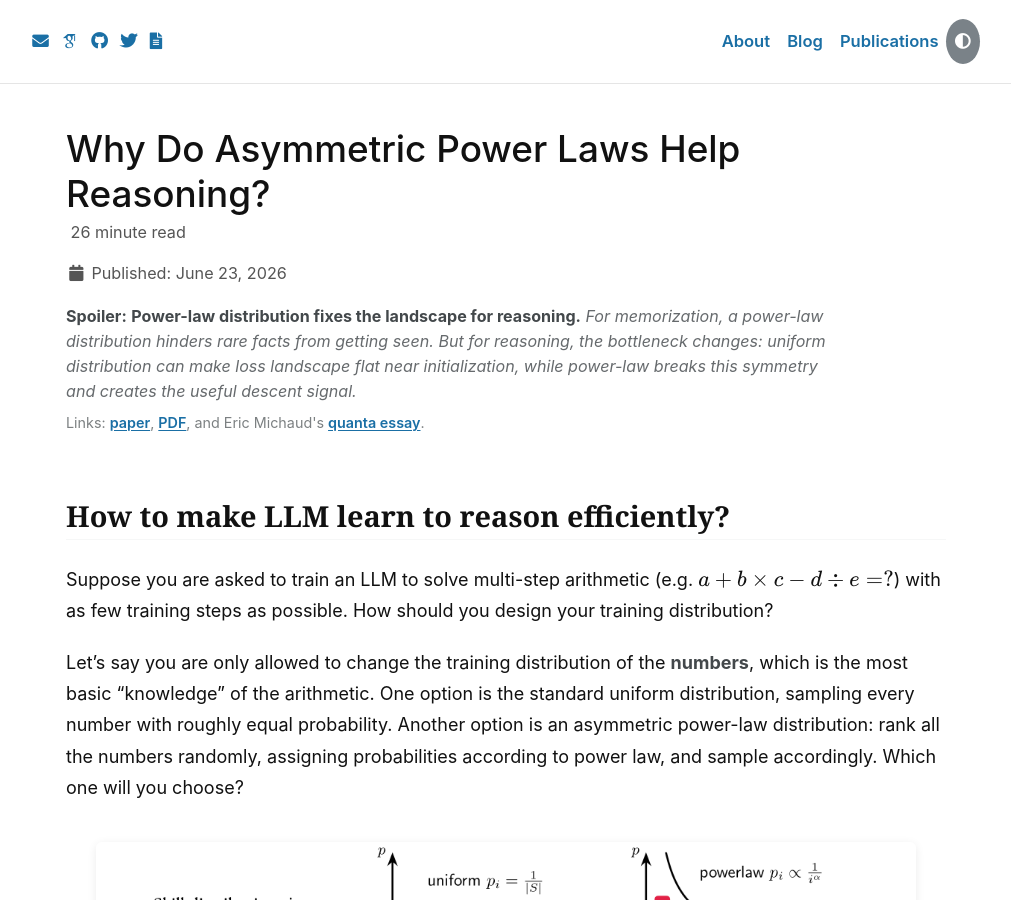
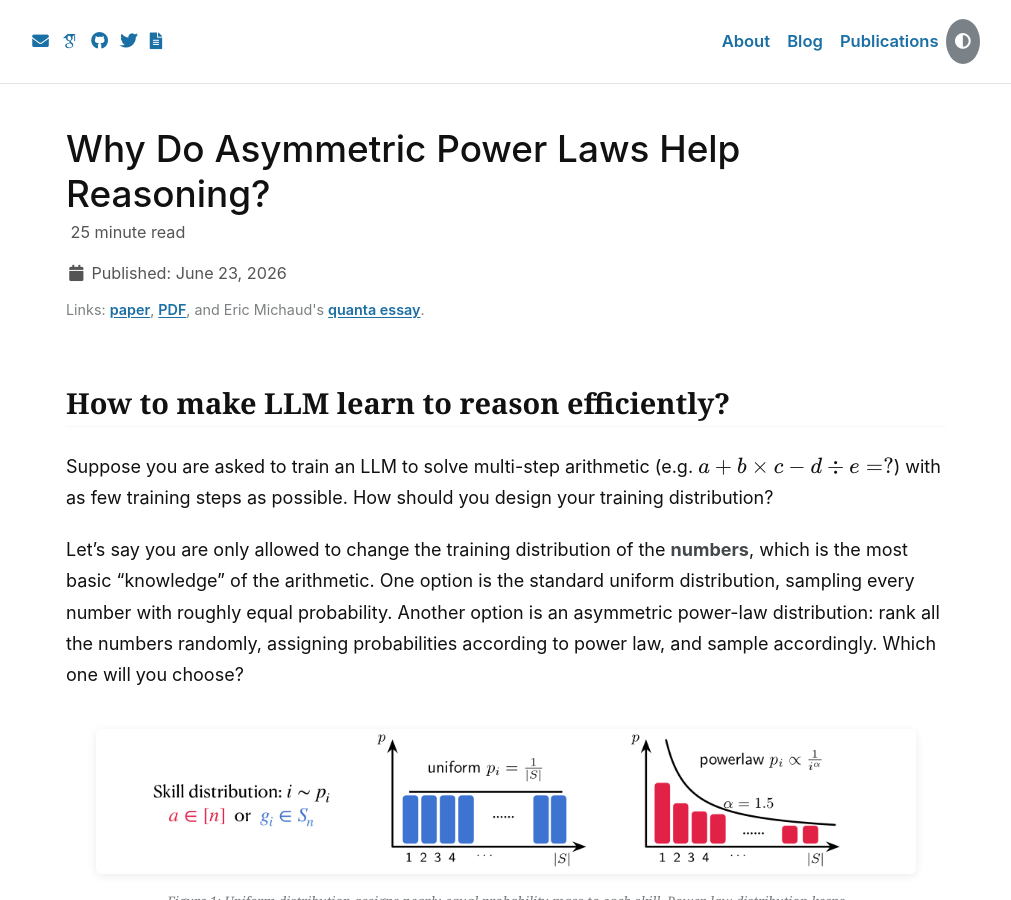
Before and after one commit to zixuan-wang-dlt/zixuan-wang-dlt.github.io, a Jekyll site: the page built from _posts/2026-06-23-power-law-compositional-reasoning.md, in a window 1280 px wide and 900 px high. Shown: the whole window, without its empty margins (134-1145 px from the left). Built offline with Jekyll 4.4.1, drawn with Linux system fonts in a browser that asks for light colours; some web fonts are replaced; formulas are drawn with MathJax 3; comment, search, counter and statistics services are not loaded.

Commit message:
Remove power-law blog spoiler

```diff
--- a/_posts/2026-06-23-power-law-compositional-reasoning.md
+++ b/_posts/2026-06-23-power-law-compositional-reasoning.md
@@ -20,9 +20,6 @@ toc: true
 toc_sticky: true
 related: false
 ---
-
-<p class="powerlaw-spoiler"><strong>Spoiler:</strong> <strong>Power-law distribution fixes the landscape for reasoning.</strong> For memorization, a power-law distribution hinders rare facts from getting seen. But for reasoning, the bottleneck changes: uniform distribution can make loss landscape flat near initialization, while power-law breaks this symmetry and creates the useful descent signal.</p>
-
 <p class="powerlaw-links">Links: <a href="https://arxiv.org/abs/2604.22951">paper</a>, <a href="https://arxiv.org/pdf/2604.22951">PDF</a>, and Eric Michaud's <a href="https://ericjmichaud.com/quanta/">quanta essay</a>.</p>
 
 ## How to make LLM learn to reason efficiently?
```
